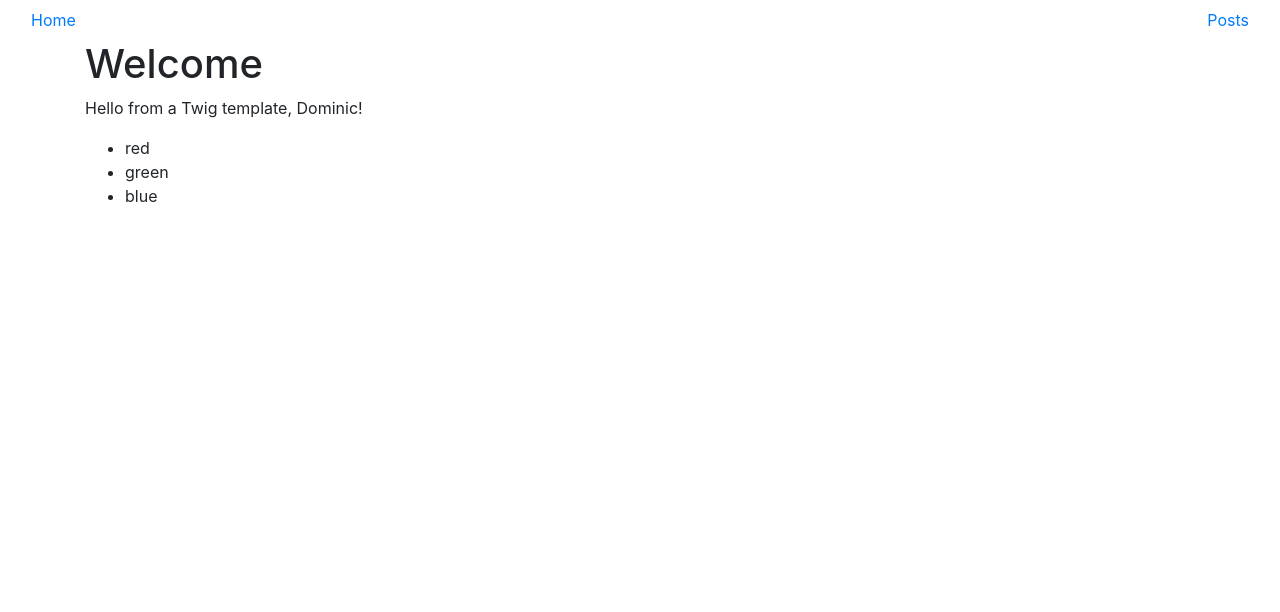
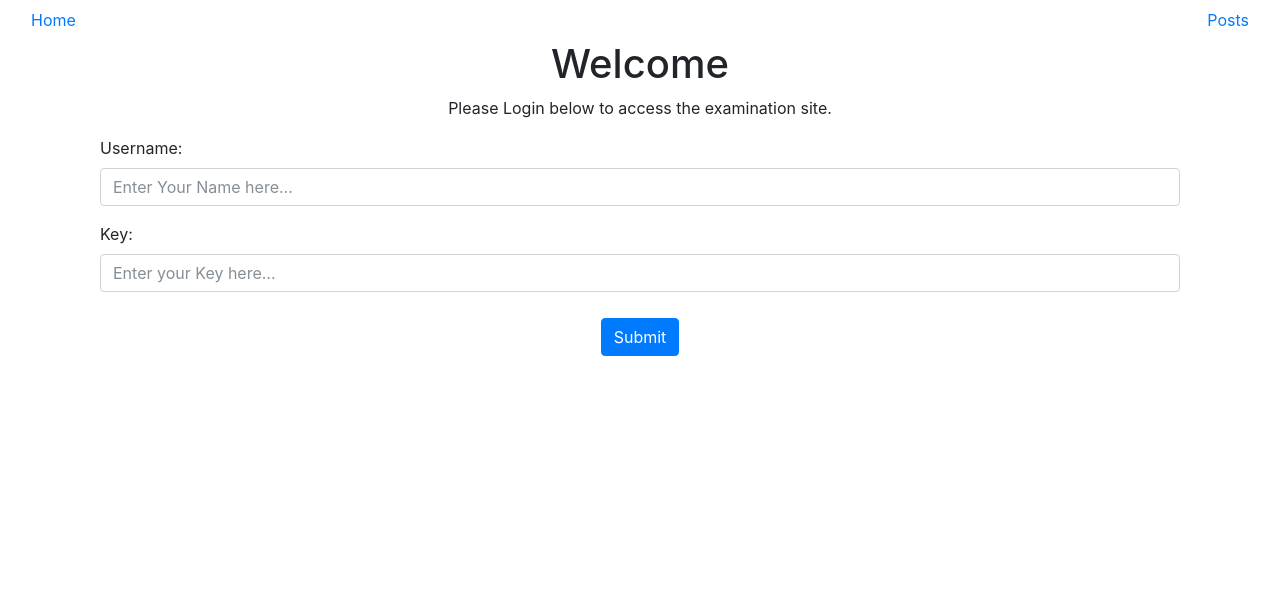
Before and after one commit to DominicWells/MVC-Framework, a PHP site: page /home/index in a window 1280 px wide. Shown: the top 612 px of the page. Run offline with PHP 8.4, Linux system fonts and the light colour scheme; classes that the project's autoload settings leave out are loaded by file name; some libraries are stand-ins or nearby versions.

Commit message:
Home page display login form HTML and CSS

```diff
--- a/application/views/base.html
+++ b/application/views/base.html
@@ -2,8 +2,10 @@
 <html lang="en">
 <head>
     <!-- Bootstrap 4.0 beta -->
-    <link rel="stylesheet" href="../../public/css/bootstrap.css" >
+    <link rel="stylesheet" type="text/css" href="/css/bootstrap.css" >
     <link rel="stylesheet" href="https://maxcdn.bootstrapcdn.com/bootstrap/4.0.0-beta.2/css/bootstrap.min.css" integrity="sha384-PsH8R72JQ3SOdhVi3uxftmaW6Vc51MKb0q5P2rRUpPvrszuE4W1povHYgTpBfshb" crossorigin="anonymous">
+    <!-- Custom Stylesheet -->
+    <link rel="stylesheet" type="text/css" href="/css/style.css">
     <!-- required meta tags -->
     <meta charset="UTF-8">
     <meta name="viewport" content="width=device-width, initial-scale=1, shrink-to-fit=no">
@@ -22,7 +24,7 @@
             <!-- End Main Content Body -->
         </div>
         <footer class="fixed-bottom">
-            <div class="container">
+            <div class="container ">
                 <h6>Copyright Dominic Wells 2017 &copy;</h6>
                 <ul class="list-group">
                     <li class="list-group-item">Contact</li>
--- a/application/views/home/index.html
+++ b/application/views/home/index.html
@@ -3,13 +3,26 @@
 {% block title %}Home{% endblock %}
 
 {% block body %}
-    <h1>Welcome</h1>
-    <p>Hello from a Twig template, {{name}}!</p>
+    <div class="text-center">
+        <h1>Welcome</h1>
+        <p>Please Login below to access the examination site.</p>
+    </div>
 
-    <ul>
-        {% for colour in colours %}
-            <li>{{colour}}</li>
-        {% endfor %}
-    </ul>
+    <div class="container align-content-center align-middle">
+        <form>
+            <div class="form-group">
+                <label for="user">Username:</label>
+                <input type="text" name="user" id="user" class="form-control" placeholder="Enter Your Name here...">
+            </div>
+            <div class="form-group">
+                <label for="password">Key:</label>
+                <input type="password" name="password" id="password" class="form-control" placeholder="Enter your Key here...">
+            </div>
+            <div class="form-actions form-group">
+                <button type="submit" name="submit" class="btn btn-primary" id="submission">Submit</button>
+            </div>
+        </form>
+    </div>
+
 
 {% endblock %}
--- a/public/css/style.css
+++ b/public/css/style.css
@@ -1,8 +1,12 @@
 /*
-Home Page
+Submissions
  */
 
 .form-actions {
     text-align: center;
+}
 
+#submission {
+    cursor: pointer;
+    margin-top: 10px;
 }
```
